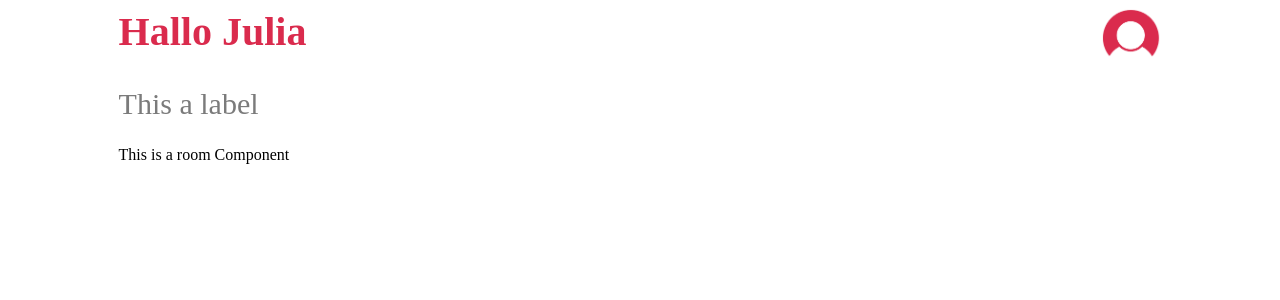
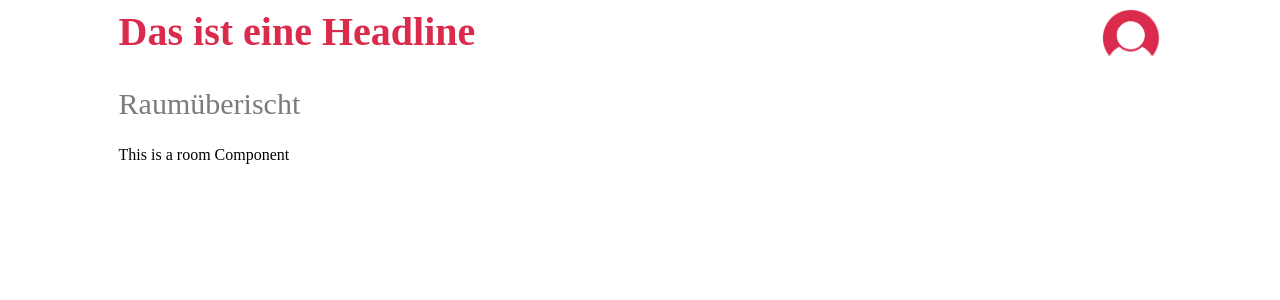
Before and after one commit to vincentrohde/steelcase-iot-client, a React (Create React App) app: page / in a window 1280 px wide. Shown: the top 300 px of the page. Built offline with nearby package versions, Linux system fonts and the light colour scheme.

Commit message:
add props to Headline, Lane and AddButton

```diff
--- a/src/components/Headline/Headline.js
+++ b/src/components/Headline/Headline.js
@@ -3,9 +3,11 @@ import './Headline.scss';
 
 // this is the Component for headlines
 
-const Headline = () => {
+const Headline = (props) => {
+    const title = props.title || 'Das ist eine Headline';
+
     return (
-        <div className="Headline">Hallo Julia</div>
+        <div className="Headline">{title}</div>
     );
 }
 
--- a/src/components/Lane/Lane.js
+++ b/src/components/Lane/Lane.js
@@ -2,10 +2,12 @@ import React from 'react';
 import Rooms from '../../components/Rooms/Rooms';
 import './Lane.scss';
 
-const Lane = () => {
+const Lane = (props) => {
+    const title = props.title || 'Raumüberischt';
+
     return (
         <div className="Lane">
-            <h2 className="lane-title">This a label</h2>
+            <h2 className="lane-title">{title}</h2>
             <Rooms />
         </div>
     );
```
Also changed, not shown: src/components/AddButton/AddButton.js (+5 -2 lines).
